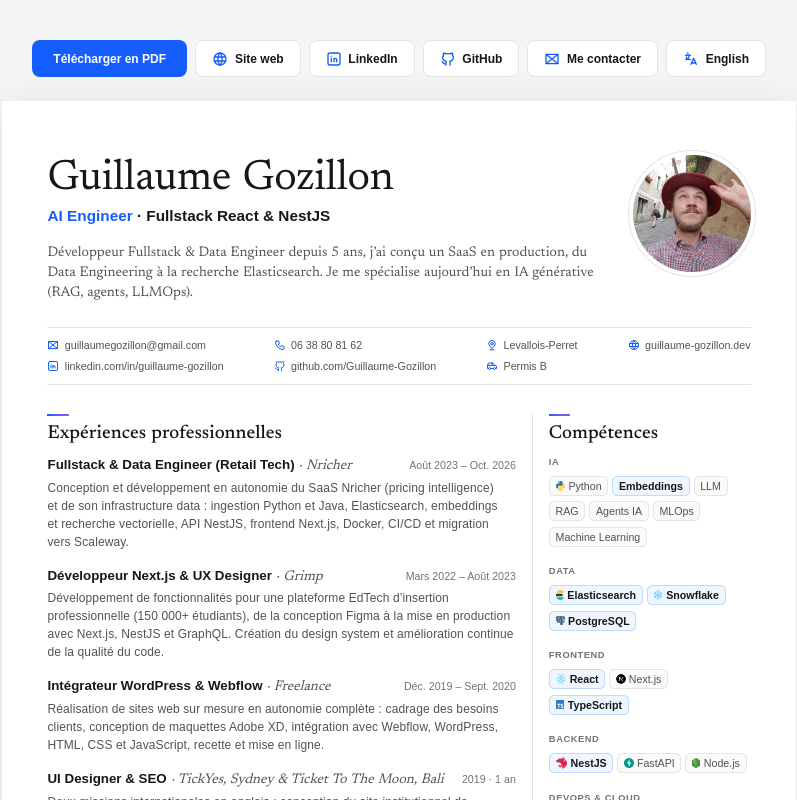
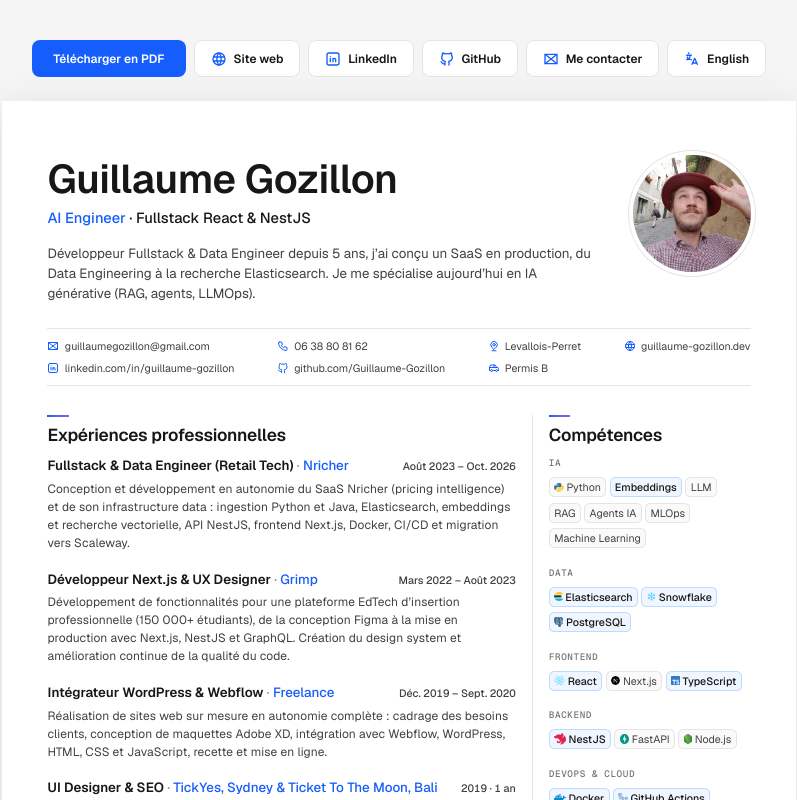
Before and after one commit to Guillaume-Gozillon/guillaume-gozillon-cv, a React (Vite) app: page / in a window 1280 px wide. Shown: the top 800 px of the page, without its empty margins (241-1038 px from the left). Built offline with nearby package versions, Linux system fonts and the light colour scheme.

Commit message:
style: use the fonts of guillaume-gozillon.dev and make the CV easier to scan

```diff
--- a/package.json
+++ b/package.json
@@ -18,8 +18,8 @@
     "format:check": "prettier --check ."
   },
   "dependencies": {
-    "@fontsource-variable/mulish": "^5.3.0",
-    "@fontsource/newsreader": "^5.3.0",
+    "@fontsource/geist": "^5.3.0",
+    "@fontsource/geist-mono": "^5.3.0",
     "react": "^19.3.0",
     "react-dom": "^19.3.0"
   },
--- a/src/components/Header.tsx
+++ b/src/components/Header.tsx
@@ -27,14 +27,13 @@
     <header className={className}>
       <div className='flex items-start gap-24'>
         <div className='flex-1'>
-          {/* At this size the font's own spaces are wide enough, without the serif's extra word spacing */}
-          <h1 className='font-serif text-display font-normal tracking-tight text-ink [word-spacing:normal]'>
+          <h1 className='text-display font-semibold tracking-tight text-ink'>
             {`${cv.firstName} ${cv.lastName}`}
           </h1>
-          <p className='mt-2 text-lg font-semibold text-ink'>
+          <p className='mt-3 text-lg font-medium text-ink'>
             <RichText text={cv.title} />
           </p>
-          <p className='mt-12 font-serif text-lead text-ink-soft'>
+          <p className='mt-12 text-lead text-ink-soft'>
             <RichText text={cv.intro} />
           </p>
         </div>
@@ -54,7 +53,7 @@
     <ul
       aria-label={cv.labels.contactDetails}
       className={cx(
-        'grid grid-cols-[repeat(4,auto)] justify-between gap-y-4 border-y-[0.75pt] border-line py-7 text-sm font-medium text-ink-soft',
+        'grid grid-cols-[repeat(4,auto)] justify-between gap-y-4 border-y-[0.75pt] border-line py-7 text-sm text-ink-soft',
         className
       )}
     >
@@ -85,7 +84,7 @@
       {cv.photo ? (
         <img src={cv.photo} alt={fullName} className='size-full object-cover' />
       ) : (
-        <span aria-hidden className='font-serif text-display text-ink'>
+        <span aria-hidden className='text-display font-semibold text-ink'>
           {cv.firstName[0] + cv.lastName[0]}
         </span>
       )}
--- a/src/components/Main.tsx
+++ b/src/components/Main.tsx
@@ -7,11 +7,11 @@
     <div className={className}>
       <section>
         <SectionTitle>{cv.labels.experiences}</SectionTitle>
-        <ul className='mt-8 space-y-12'>
+        <ul className='mt-8 space-y-14'>
           {cv.experiences.map(({ role, company, period, description }) => (
             <li key={role}>
               <EntryHeading title={role} subtitle={company} period={period} />
-              <p className='mt-2 text-body font-medium tracking-wide text-pretty'>
+              <p className='mt-3 text-body tracking-wide text-pretty'>
                 <RichText text={description} />
               </p>
             </li>
@@ -21,12 +21,12 @@
 
       <section className='mt-22'>
         <SectionTitle>{cv.labels.education}</SectionTitle>
-        <ul className='mt-8 space-y-12'>
+        <ul className='mt-8 space-y-14'>
           {cv.education.map(({ degree, school, period, description }) => (
             <li key={degree}>
               <EntryHeading title={degree} subtitle={school} period={period} />
               {description && (
-                <p className='mt-2 text-body font-medium tracking-wide text-pretty'>
+                <p className='mt-3 text-body tracking-wide text-pretty'>
                   <RichText text={description} />
                 </p>
               )}
@@ -44,19 +44,20 @@
   period?: string
 }
 
-/** One-line heading of an experience or a degree: title · subtitle in italics, then the period on the right */
+/**
+ * One-line heading of an experience or a degree: the title, then the company or
+ * school in the accent color so it can be scanned, and the period on the right
+ */
 function EntryHeading({ title, subtitle, period }: EntryHeadingProps) {
   return (
     <div className='flex items-baseline justify-between gap-8'>
       <h3 className='text-md font-semibold text-ink'>
         {title}
-        <span className='font-serif text-lead font-normal text-ink-soft italic'>
-          {' · '}
-          {subtitle}
-        </span>
+        <span className='font-normal text-muted'>{' · '}</span>
+        <span className='font-medium text-accent'>{subtitle}</span>
       </h3>
       {period && (
-        <p className='shrink-0 text-sm font-medium text-muted tabular-nums'>
+        <p className='shrink-0 text-sm font-medium text-ink-soft tabular-nums'>
           {period}
         </p>
       )}
--- a/src/components/Sidebar.tsx
+++ b/src/components/Sidebar.tsx
@@ -6,7 +6,7 @@
 /** Skills, languages, client references and interests, in the right-hand column */
 export function Sidebar({ className }: { className?: string }) {
   return (
-    <aside className={cx('space-y-24 text-sm font-medium', className)}>
+    <aside className={cx('space-y-24 text-sm', className)}>
       <section>
         <SectionTitle>{cv.labels.skills}</SectionTitle>
         <SkillGroups className='mt-8' />
--- a/src/components/skills.tsx
+++ b/src/components/skills.tsx
@@ -7,10 +7,10 @@
     <div className={cx('space-y-14', className)}>
       {cv.skillGroups.map(({ label, skills }) => (
         <div key={label}>
-          <h3 className='text-xs font-bold tracking-wider text-muted uppercase'>
+          <h3 className='font-mono text-xs font-medium tracking-wider text-muted uppercase'>
             {label}
           </h3>
-          <ul className='mt-5 flex flex-wrap gap-x-3 gap-y-4'>
+          <ul className='mt-5 flex flex-wrap gap-x-2.5 gap-y-4'>
             {skills.map(skill => {
               const name = skill.replaceAll('**', '')
               const logo = cv.logos[name]
@@ -19,9 +19,9 @@
                   key={name}
                   className={cx(
                     // The outline is drawn inside, so it does not widen the chip
-                    'flex h-15 items-center gap-2.5 rounded-chip px-5 inset-ring-[0.75pt]',
+                    'flex h-15 items-center gap-2 rounded-chip px-4 inset-ring-[0.75pt]',
                     skill.startsWith('**')
-                      ? 'bg-accent-wash font-semibold text-ink inset-ring-accent-line'
+                      ? 'bg-accent-wash font-medium text-ink inset-ring-accent-line'
                       : 'bg-wash inset-ring-line'
                   )}
                 >
--- a/src/components/ui.tsx
+++ b/src/components/ui.tsx
@@ -48,7 +48,7 @@
   )
 }
 
-/** Section title in the serif, under a short rule in the website's blue-to-violet gradient */
+/** Section title under a short rule in the website's blue-to-violet gradient */
 export function SectionTitle({
   children,
   className
@@ -57,7 +57,9 @@
   className?: string
 }) {
   return (
-    <h2 className={cx('font-serif text-xl font-medium text-ink', className)}>
+    <h2
+      className={cx('text-xl font-semibold tracking-tight text-ink', className)}
+    >
       <span
         aria-hidden
         className='mb-5 block h-[1.5pt] w-16 bg-linear-to-r from-accent to-accent-secondary'
--- a/src/index.css
+++ b/src/index.css
@@ -20,7 +20,7 @@
 
   /* Inks, from the strongest to the lightest (contrast on white) */
   --color-ink: #171717; /* name, titles, roles (17.9:1) */
-  --color-ink-soft: #525252; /* body text (7.8:1) */
+  --color-ink-soft: #404040; /* body text (10.4:1) */
   --color-muted: #737373; /* periods and small labels (4.7:1) */
 
   /* The website's blue: the only accent, used sparingly */
@@ -35,12 +35,9 @@
   --color-line: #e5e5e5; /* hairlines and outlines */
   --color-page: #f5f5f5; /* screen background around the sheet */
 
-  /*
-   * Typography: Newsreader for the name and the titles; Avenir Next ships with
-   * macOS/iOS, Mulish is a free fallback with the same metrics
-   */
-  --font-serif: Newsreader, Georgia, serif;
-  --font-sans: 'Avenir Next', Avenir, 'Mulish Variable', sans-serif;
+  /* Typography of guillaume-gozillon.dev: Geist, and Geist Mono for the labels */
+  --font-sans: Geist, sans-serif;
+  --font-mono: 'Geist Mono', monospace;
 
   --text-*: initial;
   --text-xs: 7pt; /* small uppercase labels */
@@ -53,13 +50,13 @@
   --text-base--line-height: 12pt;
   --text-md: 10pt;
   --text-md--line-height: 14pt;
-  --text-lead: 10.5pt; /* introduction and companies, in the serif */
+  --text-lead: 10pt; /* introduction */
   --text-lead--line-height: 15pt;
-  --text-lg: 11.5pt;
+  --text-lg: 11pt; /* job title */
   --text-lg--line-height: 16pt;
-  --text-xl: 14pt; /* section titles, in the serif */
+  --text-xl: 13pt; /* section titles */
   --text-xl--line-height: 17pt;
-  --text-display: 32pt; /* name, in the serif */
+  --text-display: 30pt; /* name */
   --text-display--line-height: 36pt;
 
   --tracking-*: initial;
@@ -77,14 +74,6 @@
   --shadow-*: initial;
   --shadow-sheet: 0 6pt 30pt
     color-mix(in srgb, var(--color-ink) 10%, transparent);
-}
-
-/*
- * Newsreader's spaces are narrow, and kerned after `.`, `&` or `A`: slightly
- * wider ones keep PDF text extractors (ATS) from gluing the words together
- */
-@utility font-serif {
-  word-spacing: 0.05em;
 }
 
 /* The CV sheet is laid out at exactly one A4 page, without printer margins */
```
Also changed, not shown: src/main.tsx (+7 -5 lines), 2 other files (tests, documents, lock files or other folders).
